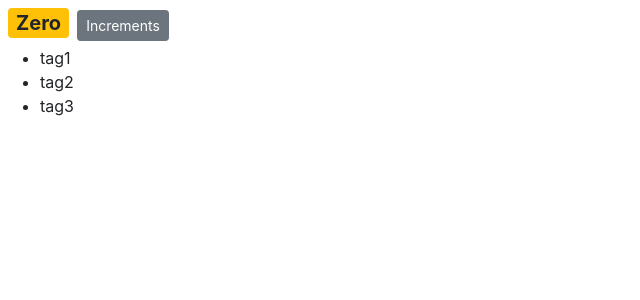
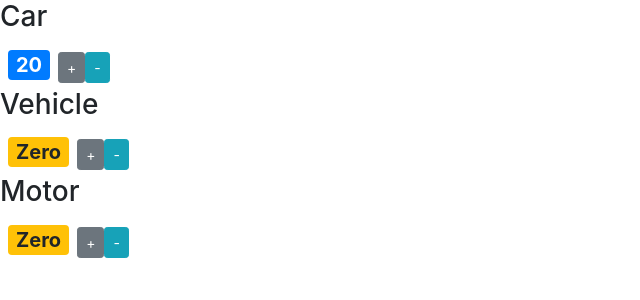
Before and after one commit to amirofy2002/counter-app, a React (Create React App) app: page / in a window 1280 px wide. Shown: the top 300 px of the page, without its empty margins (0-640 px from the left). Built offline with nearby package versions, Linux system fonts and the light colour scheme.

Commit message:
array of components added and pass content to children

```diff
--- a/src/components/counter.jsx
+++ b/src/components/counter.jsx
@@ -1,7 +1,7 @@
 import React, { Component } from "react";
 class Counter extends Component {
   state = {
-    count: 0,
+    value: this.props.value,
     Address: {
       street: ""
     },
@@ -13,13 +13,9 @@ class Counter extends Component {
     fontSize: 20,
     fontWeight: "bold"
   };
-  handleClick = () => {
-    console.info("increasing counter....", this);
 
-    this.setState({ count: this.state.count + 1 });
-  };
   doHandleClick = cnt => {
-    this.setState({ count: this.state.count + cnt });
+    this.setState({ value: this.state.value + cnt });
   };
   self;
   //   constructor() {
@@ -28,21 +24,30 @@ class Counter extends Component {
   //   }
   render() {
     return (
-      <React.Fragment>
+      <div>
+        <h3>{this.props.children}</h3>
         {/* <img src={this.state.imgUrl} alt="" /> */}
         <span style={this.styles} className={this.getBadgeClasses()}>
           {this.formatCount()}
         </span>
         <button
           onClick={() => {
-            this.doHandleClick(3);
+            this.doHandleClick(1);
           }}
           className="btn btn-secondary btn-sm"
         >
-          Increments
+          +
         </button>
-        {this.renderTags()}
-      </React.Fragment>
+        <button
+          onClick={() => {
+            this.doHandleClick(-1);
+          }}
+          className="btn btn-info btn-sm"
+        >
+          -
+        </button>
+        {/* {this.renderTags()} */}
+      </div>
     );
   }
   renderTags() {
@@ -59,13 +64,13 @@ class Counter extends Component {
 
   getBadgeClasses() {
     let classes = "badge m-2 badge-";
-    classes += this.state.count === 0 ? "warning" : "primary";
+    classes += this.state.value === 0 ? "warning" : "primary";
     return classes;
   }
 
   formatCount() {
-    const { count } = this.state;
-    return this.state.count === 0 ? "Zero" : count;
+    const { value } = this.state;
+    return this.state.value === 0 ? "Zero" : value;
   }
 }
 
--- /dev/null
+++ b/src/components/counters.jsx
@@ -0,0 +1,25 @@
+import React, { Component } from "react";
+import Counter from "./counter";
+
+class Counters extends Component {
+  state = {
+    counters: [
+      { id: 1, value: 20, Title: "Car" },
+      { id: 2, value: 0, Title: "Vehicle" },
+      { id: 3, value: 0, Title: "Motor" }
+    ]
+  };
+  render() {
+    return (
+      <div>
+        {this.state.counters.map(x => (
+          <Counter key={x.id} value={x.value} selected={true}>
+            {x.Title}
+          </Counter>
+        ))}
+      </div>
+    );
+  }
+}
+
+export default Counters;
--- a/src/index.js
+++ b/src/index.js
@@ -4,9 +4,9 @@ import "./index.css";
 import App from "./App";
 import * as serviceWorker from "./serviceWorker";
 import "bootstrap/dist/css/bootstrap.css";
-import Counter from "./components/counter";
+import Counters from "./components/counters";
 
-ReactDOM.render(<Counter />, document.getElementById("root"));
+ReactDOM.render(<Counters />, document.getElementById("root"));
 
 // If you want your app to work offline and load faster, you can change
 // unregister() to register() below. Note this comes with some pitfalls.
```
